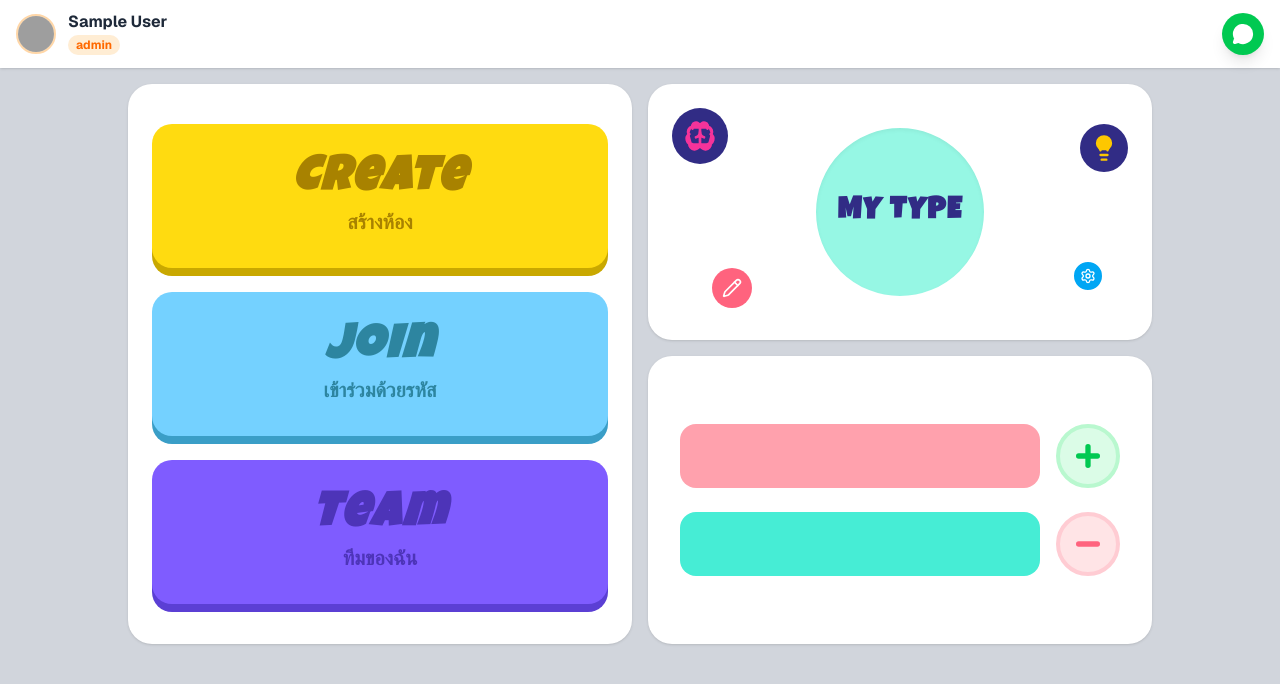
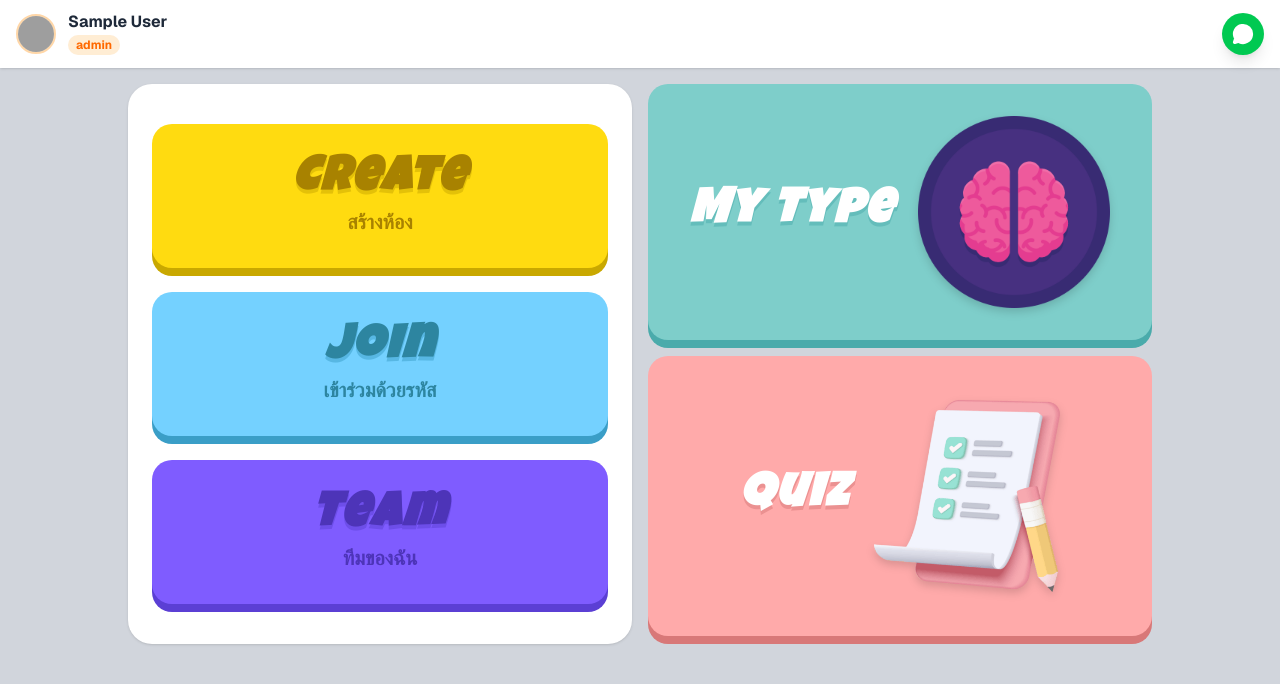
Before and after one commit to Oatto319/FinalProject, a Next.js app: page / in a window 1280 px wide. Shown: the top 684 px of the page. Built offline with nearby package versions, Linux system fonts and the light colour scheme; sample sign-in values are in the browser's storage; grey boxes are pictures that could not be loaded.

Commit message:
change button in homepage

```diff
--- a/app/navbar/edit/page.tsx
+++ b/app/navbar/edit/page.tsx
@@ -2,7 +2,7 @@
 
 import { useEffect, useState } from 'react';
 import { useRouter } from 'next/navigation';
-import { ChevronLeft, Pencil } from 'lucide-react';
+import { Pencil, LogOut } from 'lucide-react';
 
 interface User { name: string; gender: string; avatarSeed: number; role?: string; password?: string; gmail?: string; }
 
@@ -28,6 +28,11 @@ export default function EditProfilePage() {
     window.addEventListener('focus', loadUser);
     return () => window.removeEventListener('focus', loadUser);
   }, []);
+
+  const handleLogout = () => {
+    localStorage.removeItem('currentUser');
+    router.push('/login');
+  };
 
   const handleSave = async () => {
     if (!name.trim()) { setNameError('กรุณากรอกชื่อ'); return; }
@@ -106,9 +111,13 @@ export default function EditProfilePage() {
             </div>
           </div>
 
-          <div className="mt-auto">
+          <div className="mt-auto flex items-center justify-between">
             <button onClick={() => router.back()} className="text-sm text-gray-400 hover:text-gray-600 transition-colors">
               Cancel
+            </button>
+            <button onClick={handleLogout} className="flex items-center gap-2 text-sm text-red-500 font-semibold hover:text-red-700 transition-colors">
+              <LogOut size={16} />
+              ออกจากระบบ
             </button>
           </div>
         </div>
--- a/app/navbar/page.tsx
+++ b/app/navbar/page.tsx
@@ -18,7 +18,6 @@ interface NavbarProps {
 export default function Navbar({ subtitle }: NavbarProps) {
   const router = useRouter();
   const [user, setUser] = useState<User | null>(null);
-  const [showMenu, setShowMenu] = useState(false);
 
   useEffect(() => {
     const raw = localStorage.getItem('currentUser');
@@ -28,18 +27,6 @@ export default function Navbar({ subtitle }: NavbarProps) {
       setUser(JSON.parse(raw));
     }
   }, [router]);
-
-  useEffect(() => {
-    if (!showMenu) return;
-    const handleClick = () => setShowMenu(false);
-    window.addEventListener('click', handleClick);
-    return () => window.removeEventListener('click', handleClick);
-  }, [showMenu]);
-
-  const handleLogout = () => {
-    localStorage.removeItem('currentUser');
-    router.push('/login');
-  };
 
   if (!user) return null;
 
@@ -52,9 +39,8 @@ export default function Navbar({ subtitle }: NavbarProps) {
   return (
     <header className="w-full flex items-center justify-between bg-white px-4 py-3 shadow-sm">
       <div className="w-full flex items-center justify-between">
-        <div className="relative flex items-center gap-3">
         <button
-            onClick={(e) => { e.stopPropagation(); setShowMenu((v) => !v); }}
+          onClick={() => router.push('/navbar/edit')}
           className="flex items-center gap-3 hover:opacity-80 transition-opacity cursor-pointer"
         >
           <div className="w-10 h-10 rounded-full overflow-hidden bg-orange-100 border-2 border-orange-200">
@@ -72,37 +58,6 @@ export default function Navbar({ subtitle }: NavbarProps) {
           </div>
         </button>
 
-          {showMenu && (
-            <div
-              onClick={(e) => e.stopPropagation()}
-              className="absolute top-20 left-0 bg-white rounded-2xl shadow-xl border border-gray-100 overflow-hidden z-50 min-w-[200px]"
-            >
-              <button
-                onClick={() => { setShowMenu(false); router.push('/navbar/edit'); }}
-                className="w-full flex items-center gap-3 px-6 py-4 text-gray-700 font-bold hover:bg-gray-50 transition-colors text-left"
-              >
-                <svg xmlns="http://www.w3.org/2000/svg" width="20" height="20" viewBox="0 0 24 24" fill="none" stroke="currentColor" strokeWidth="2.5" strokeLinecap="round" strokeLinejoin="round">
-                  <path d="M11 4H4a2 2 0 0 0-2 2v14a2 2 0 0 0 2 2h14a2 2 0 0 0 2-2v-7"/>
-                  <path d="M18.5 2.5a2.121 2.121 0 0 1 3 3L12 15l-4 1 1-4 9.5-9.5z"/>
-                </svg>
-                แก้ไขโปรไฟล์
-              </button>
-              <div className="border-t border-gray-100" />
-              <button
-                onClick={handleLogout}
-                className="w-full flex items-center gap-3 px-6 py-4 text-red-500 font-bold hover:bg-red-50 transition-colors text-left"
-              >
-                <svg xmlns="http://www.w3.org/2000/svg" width="20" height="20" viewBox="0 0 24 24" fill="none" stroke="currentColor" strokeWidth="2.5" strokeLinecap="round" strokeLinejoin="round">
-                  <path d="M9 21H5a2 2 0 0 1-2-2V5a2 2 0 0 1 2-2h4"/>
-                  <polyline points="16 17 21 12 16 7"/>
-                  <line x1="21" y1="12" x2="9" y2="12"/>
-                </svg>
-                ออกจากระบบ
-              </button>
-            </div>
-          )}
-        </div>
-
         <button className="bg-green-500 p-2.5 rounded-full text-white shadow-lg hover:scale-105 transition-transform active:scale-95">
           <LucideMessageCircle fill="currentColor" size={22} />
         </button>
--- a/app/page.tsx
+++ b/app/page.tsx
@@ -2,7 +2,6 @@
 
 import { useEffect, useState } from 'react';
 import { useRouter } from 'next/navigation';
-import { Brain, Lightbulb, Settings, Pencil, Plus, Minus } from 'lucide-react';
 import Navbar from './navbar/page';
 
 const App = () => {
@@ -34,7 +33,7 @@ const App = () => {
             className="h-36 w-full bg-[#FFDB10] rounded-[20px] font-black italic tracking-tighter shadow-[0_8px_0_0_#C9A800] hover:shadow-[0_4px_0_0_#C9A800] hover:translate-y-[4px] active:shadow-none active:translate-y-[8px] transition-all flex flex-col items-center justify-center gap-1"
             onClick={() => router.push('/templates?mode=create')}
           >
-            <h1 className="text-5xl text-[#A88200]">Create</h1>
+            <h1 className="text-5xl text-[#A88200] [text-shadow:0_4px_0_rgba(201,168,0,0.5)]">Create</h1>
             <p className="text-[#A88200] font-bold text-xl not-italic tracking-normal">สร้างห้อง</p>
           </button>
 
@@ -43,7 +42,7 @@ const App = () => {
             className="h-36 w-full bg-[#74D1FF] rounded-[20px] font-black italic tracking-tighter shadow-[0_8px_0_0_#3A9EC7] hover:shadow-[0_4px_0_0_#3A9EC7] hover:translate-y-[4px] active:shadow-none active:translate-y-[8px] transition-all flex flex-col items-center justify-center gap-1"
             onClick={() => router.push('/join/roomid')}
           >
-            <h1 className="text-5xl text-[#2D85A0]">Join</h1>
+            <h1 className="text-5xl text-[#2D85A0] [text-shadow:0_4px_0_rgba(58,158,199,0.5)]">Join</h1>
             <p className="text-[#2D85A0] font-bold text-xl not-italic tracking-normal">เข้าร่วมด้วยรหัส</p>
           </button>
 
@@ -52,59 +51,30 @@ const App = () => {
             className="h-36 w-full bg-[#7F5CFF] rounded-[20px] font-black italic tracking-tighter shadow-[0_8px_0_0_#5B3FD4] hover:shadow-[0_4px_0_0_#5B3FD4] hover:translate-y-[4px] active:shadow-none active:translate-y-[8px] transition-all flex flex-col items-center justify-center gap-1"
             onClick={() => router.push('/join/myprojects')}
           >
-            <h1 className="text-5xl text-[#4D34B8]">Team</h1>
+            <h1 className="text-5xl text-[#4D34B8] [text-shadow:0_4px_0_rgba(91,63,212,0.5)]">Team</h1>
             <p className="text-[#4D34B8] font-bold text-xl not-italic tracking-normal">ทีมของฉัน</p>
           </button>
         </div>
 
         {/* Right Section */}
-        <div className="flex flex-col gap-4 h-full">
+        <div className="flex flex-col gap-4 h-full overflow-hidden pb-2">
 
-          {/* My Type Card (Keeping Original Design) */}
+          {/* My Type Button */}
           <div
             onClick={() => router.push('/mytype')}
-            className="bg-white rounded-[24px] p-8 shadow-sm relative flex items-center justify-center overflow-hidden cursor-pointer hover:brightness-95 transition-all h-64"
+            className="bg-[#7ECECA] rounded-[20px] h-64 cursor-pointer shadow-[0_8px_0_0_#4AABAB] hover:shadow-[0_4px_0_0_#4AABAB] hover:translate-y-[4px] active:shadow-none active:translate-y-[8px] transition-all flex items-center justify-center gap-6 p-8"
           >
-            {/* Decorative Icons */}
-            <div className="absolute top-6 left-6 w-14 h-14 bg-indigo-900 rounded-full flex items-center justify-center text-pink-500">
-              <Brain size={32} fill="currentColor" />
-            </div>
-            <div className="absolute top-10 right-6 w-12 h-12 bg-indigo-900 rounded-full flex items-center justify-center text-yellow-400">
-              <Lightbulb size={28} fill="currentColor" />
-            </div>
-            <div className="absolute bottom-8 left-16 w-10 h-10 bg-rose-400 rounded-full flex items-center justify-center text-white">
-              <Pencil size={20} />
-            </div>
-            <div className="absolute bottom-12 right-12 w-8 h-8 bg-sky-500 rounded-full flex items-center justify-center text-white border-2 border-white">
-              <Settings size={16} />
-            </div>
-
-            {/* Central Circle */}
-            <div className="w-44 h-44 bg-teal-200 rounded-full flex items-center justify-center shadow-inner border-4 border-white z-10">
-              <h2 className="text-3xl font-black text-indigo-900 tracking-tighter">MY TYPE</h2>
-            </div>
+            <h1 className="text-5xl font-black italic text-white tracking-tighter [text-shadow:0_4px_0_rgba(74,171,171,0.5)]">My Type</h1>
+            <img src="/img/brain.png" alt="My Type" className="h-48 w-auto object-contain drop-shadow-lg" />
           </div>
 
-          {/* Adjustments Section (Matched with Image style) */}
+          {/* Quiz Button */}
           <div
             onClick={() => router.push('/templates')}
-            className="bg-white rounded-[24px] p-8 shadow-sm flex flex-col justify-center gap-6 flex-1 cursor-pointer hover:brightness-95 transition-all"
+            className="bg-[#FFAAAA] rounded-[20px] flex-1 cursor-pointer shadow-[0_8px_0_0_#D87878] hover:shadow-[0_4px_0_0_#D87878] hover:translate-y-[4px] active:shadow-none active:translate-y-[8px] transition-all flex items-center justify-center gap-6 p-8"
           >
-            {/* Red Row */}
-            <div className="flex items-center gap-4">
-              <div className="flex-grow bg-rose-300 h-16 rounded-2xl"></div>
-              <div className="w-16 h-16 bg-green-100 border-4 border-green-200 rounded-full flex items-center justify-center text-green-500">
-                <Plus size={32} strokeWidth={4} />
-              </div>
-            </div>
-
-            {/* Green Row */}
-            <div className="flex items-center gap-4">
-              <div className="flex-grow bg-teal-300 h-16 rounded-2xl"></div>
-              <div className="w-16 h-16 bg-rose-100 border-4 border-rose-200 rounded-full flex items-center justify-center text-rose-400">
-                <Minus size={32} strokeWidth={4} />
-              </div>
-            </div>
+            <h1 className="text-5xl font-black italic text-white tracking-tighter [text-shadow:0_4px_0_rgba(216,120,120,0.5)]">Quiz</h1>
+            <img src="/img/quiz.png" alt="Quiz" className="h-48 w-auto object-contain drop-shadow-lg" />
           </div>
 
         </div>
```
Also changed, not shown: public/img/quiz.png (added). Lines whose indentation alone changed are shown as unchanged.
